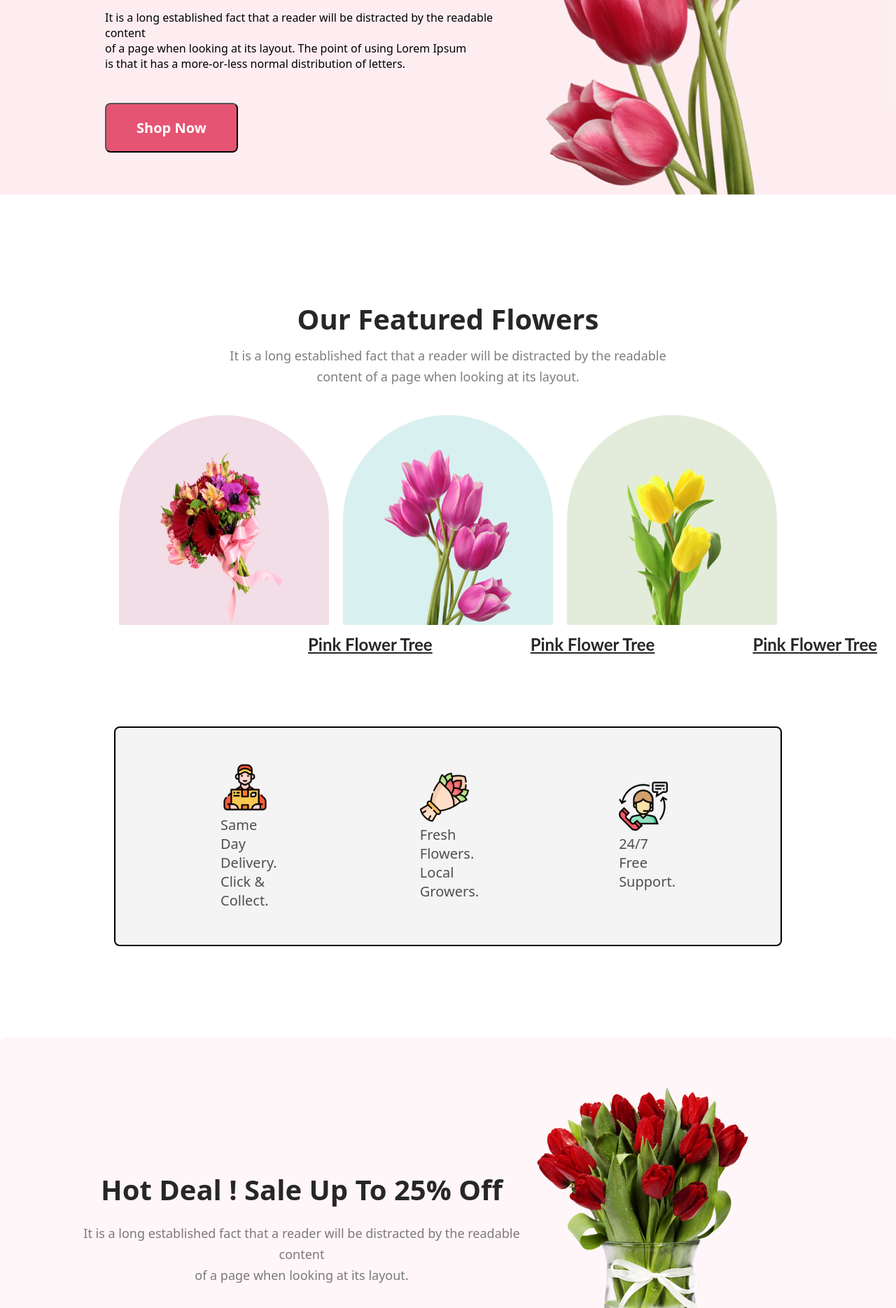
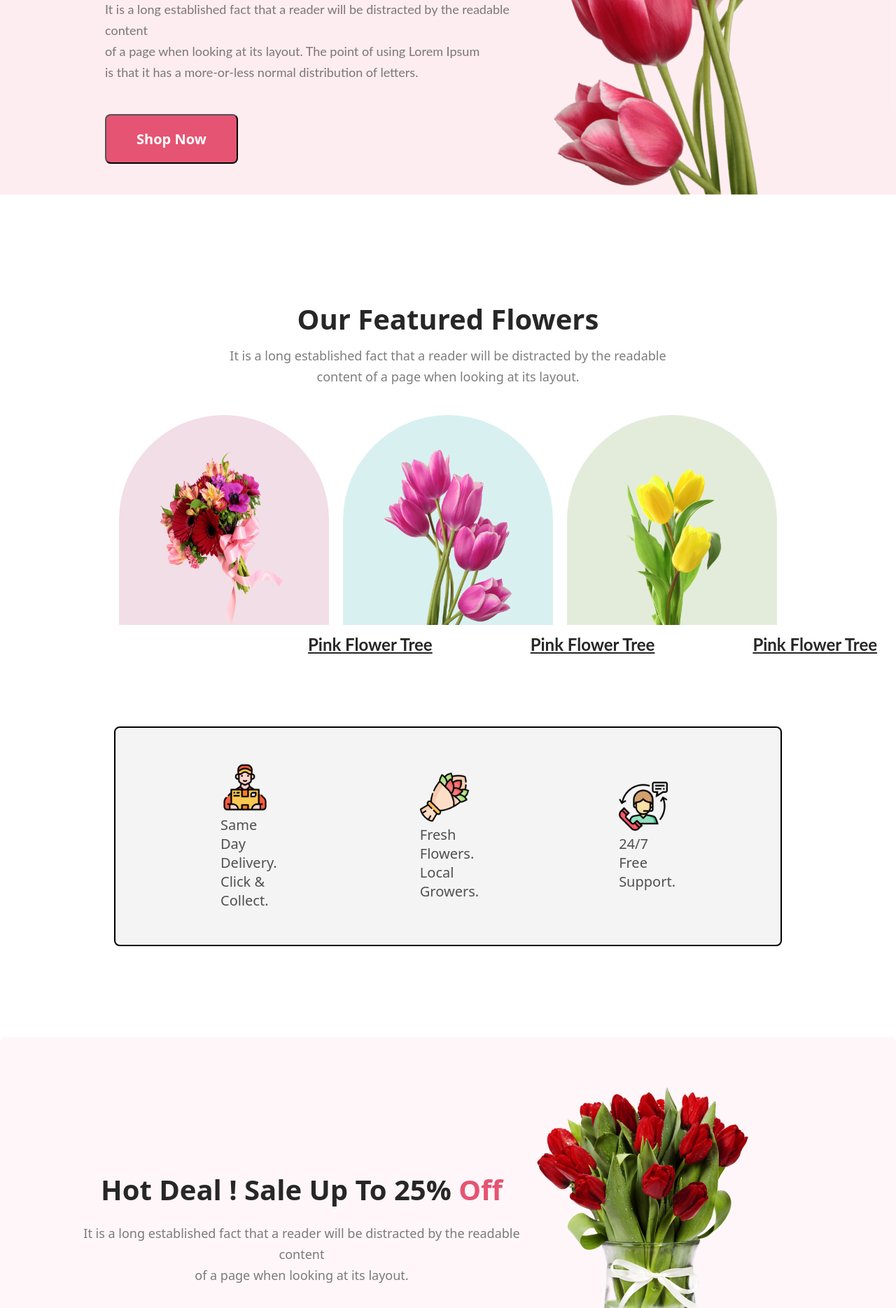
Before and after one commit to Mahadi1000/project2, a plain HTML site: page index.html in a window 1280 px wide. Shown: the part 352-2221 px from the top of the page at 70% size. Drawn offline with Linux system fonts and the light colour scheme.

Commit message:
add some mistake

```diff
--- a/index.css
+++ b/index.css
@@ -24,6 +24,11 @@
 .banner-text{
     margin-top: 30px;
     margin-bottom: 30px;
+    color: rgba(39, 39, 39, 0.60);
+    font-family: Lato;
+    font-size: 18px;
+    font-weight: 400;
+    line-height: 30px;
 }
 .btn{
     padding: 20px 43px;
@@ -180,6 +185,9 @@
 .instagram{
     margin-top: 150px;
 }
+#style1{
+    color: #E55473;
+}
 /* box images style */
 
 #box-images{
--- a/index.html
+++ b/index.html
@@ -44,7 +44,7 @@
         <!-- hot deal -->
         <section id="hot-deal">
             <div class="decoration">
-                <h3 class="hot-deal-header">Hot Deal ! Sale Up To 25% Off</h3>
+                <h3 class="hot-deal-header">Hot Deal ! Sale Up To 25% <span id="style1"> Off</span></h3>
                 <p class="feature-text">It is a long established fact that a reader will be distracted by the readable content <br> of a page when looking at its layout.</p>
                 <button class="btn2">Sign Up</button>
             </div>
```
